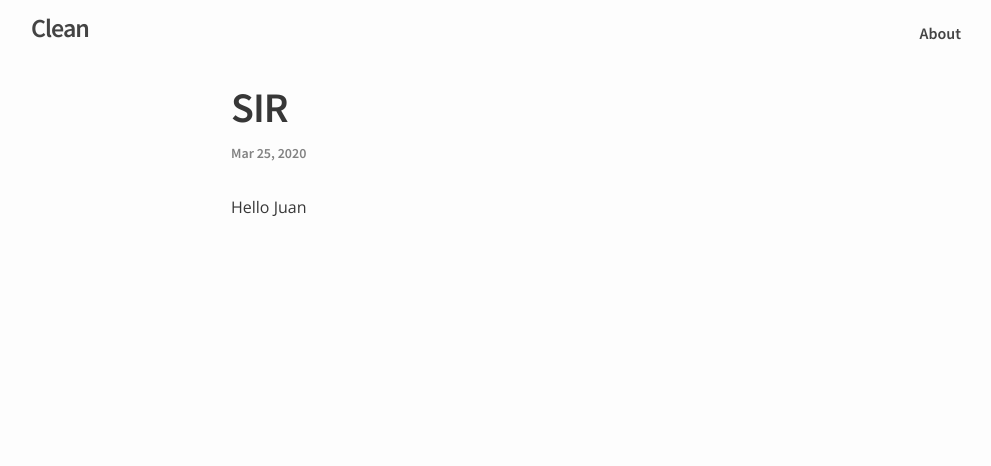
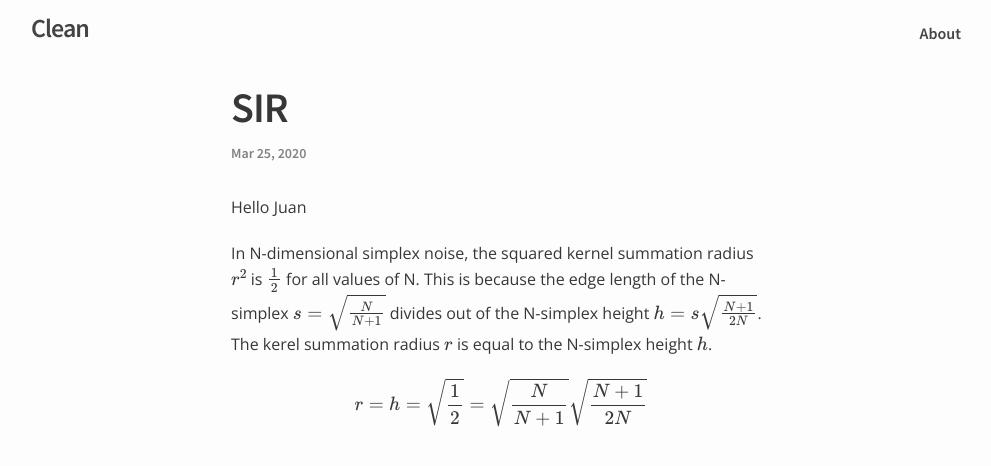
Before and after one commit to Caquita-beep/Caquita-beep.github.io, a Jekyll site: the page built from _posts/2015-09-26-hello.md, in a window 1280 px wide. Shown: the top 466 px of the page, without its empty margins (139-1130 px from the left). Built offline with Jekyll 4.4.1, drawn with Linux system fonts in a browser that asks for light colours; formulas are drawn with MathJax 3; a script that is not in the unit is left out.

Commit message:
Update 2015-09-26-hello.md

```diff
--- a/_posts/2015-09-26-hello.md
+++ b/_posts/2015-09-26-hello.md
@@ -8,3 +8,10 @@ mathjax: true
 
 
 Hello Juan
+
+In N-dimensional simplex noise, the squared kernel summation radius $r^2$ is $\frac 1 2$
+for all values of N. This is because the edge length of the N-simplex $s = \sqrt {\frac {N} {N + 1}}$
+divides out of the N-simplex height $h = s \sqrt {\frac {N + 1} {2N}}$.
+The kerel summation radius $r$ is equal to the N-simplex height $h$.
+
+$$ r = h = \sqrt{\frac {1} {2}} = \sqrt{\frac {N} {N+1}} \sqrt{\frac {N+1} {2N}} $$
```
